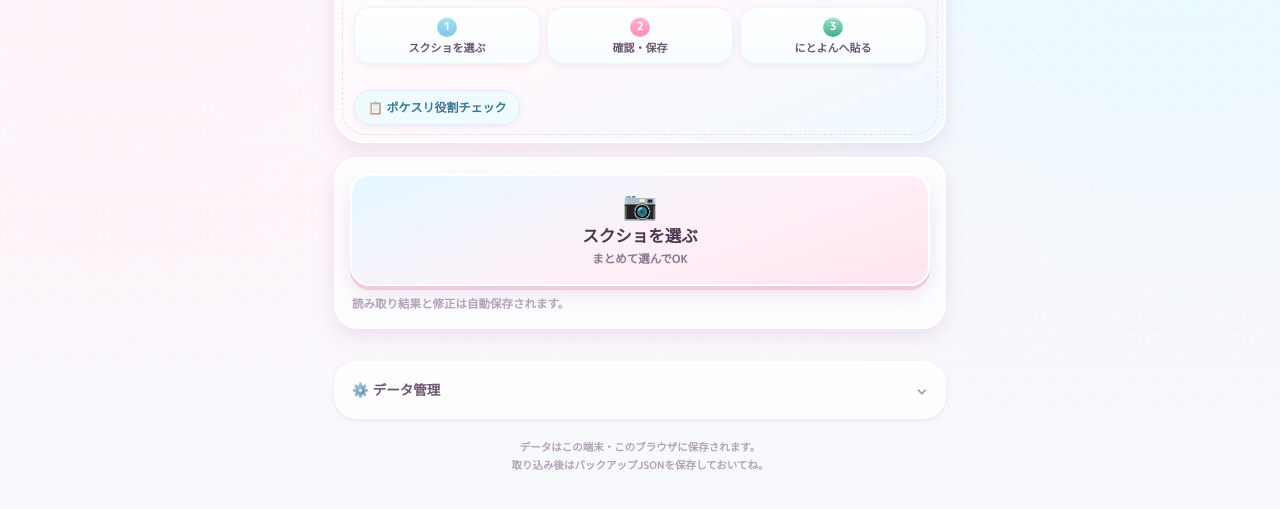
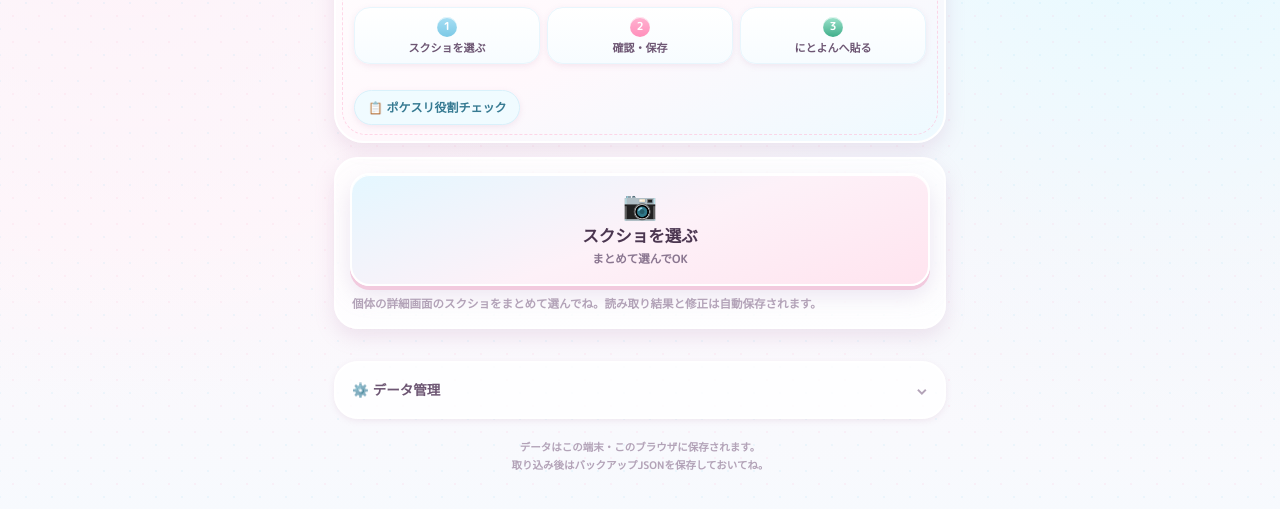
Before and after one commit to eineichan/pokesleep-scan, a plain HTML site: page index.html in a window 1280 px wide. Shown: the part 153-662 px from the top of the page. Drawn offline with Linux system fonts and the light colour scheme; no server answers.

Commit message:
案内文を調整（詳細画面のスクショであることを追記）

```diff
--- a/index.html
+++ b/index.html
@@ -258,7 +258,7 @@ footer{margin:20px 4px 0; text-align:center; font-size:10.5px; color:var(--ink-f
   <div class="picker">
     <label class="upload"><span class="ic">📷</span><span>スクショを選ぶ</span><span class="sub">まとめて選んでOK</span><input id="files" type="file" multiple accept="image/*"></label>
     <output id="status" aria-live="polite"></output>
-    <small class="hint">読み取り結果と修正は自動保存されます。</small>
+    <small class="hint">個体の詳細画面のスクショをまとめて選んでね。読み取り結果と修正は自動保存されます。</small>
   </div>
 
   <div id="rows"></div>
```
